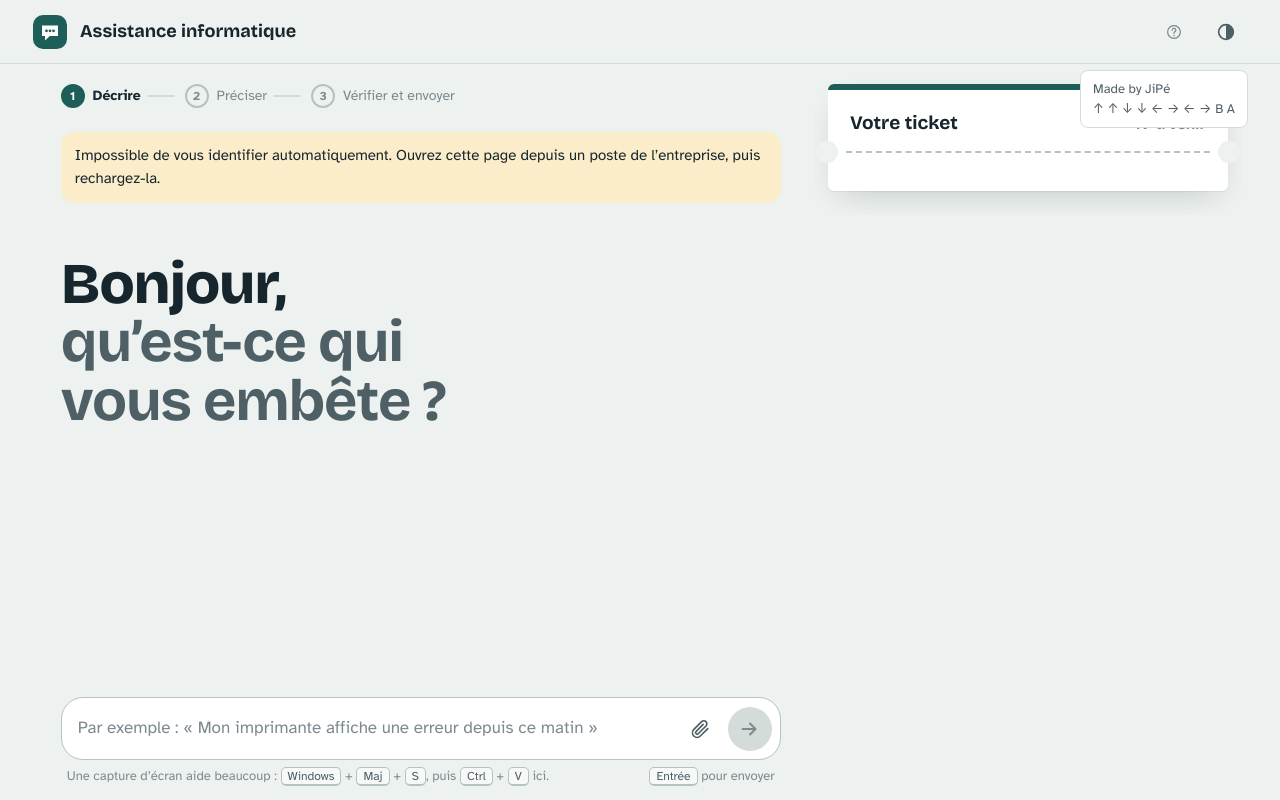
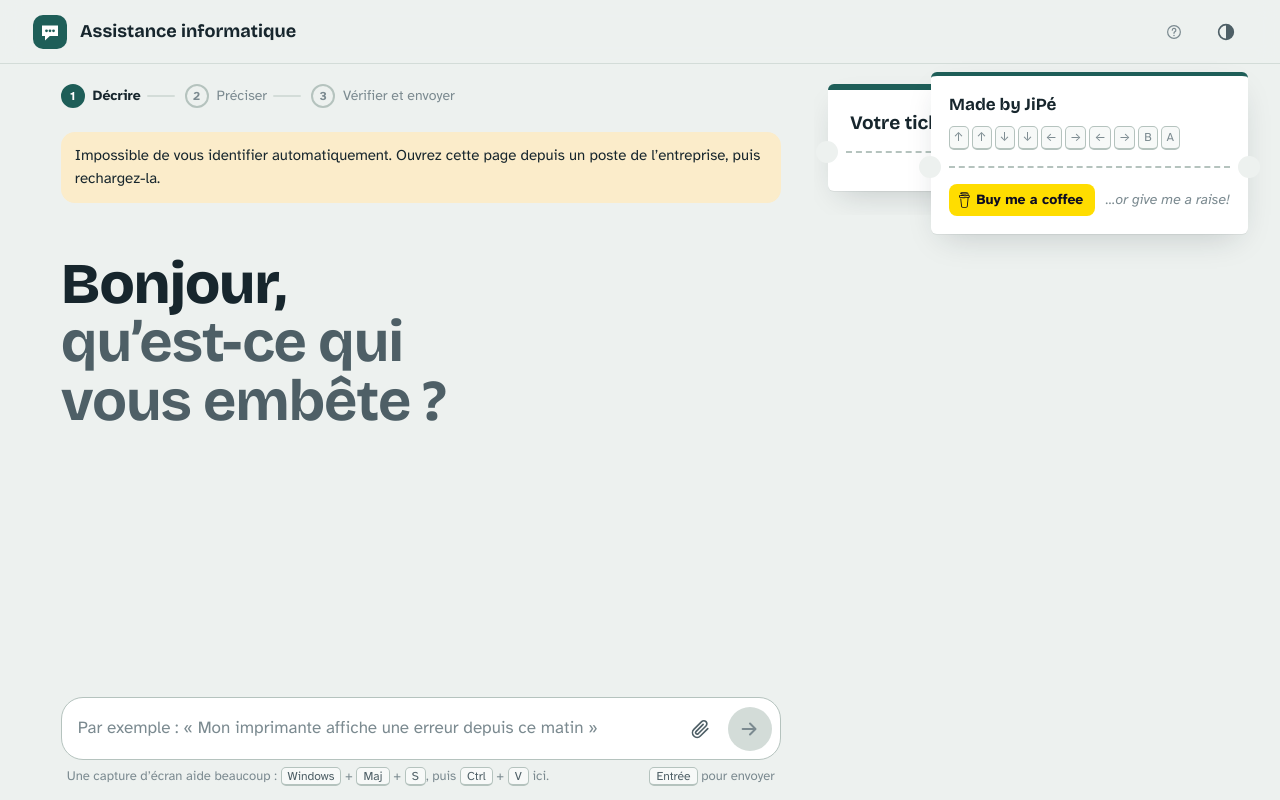
Before and after one commit to jpthony/HelpGLPI-Assistant, a plain HTML site: page frontend/index.html in a window 1280 px wide. Both pictures are taken after a click on the button 1174 px from the left and 31 px from the top of the page. Drawn offline with Linux system fonts and the light colour scheme; no server answers.

Commit message:
Refait « À propos » en talon de ticket, lien Buy Me a Coffee et doc GPO
- Bulle « À propos » : crédit, touches du code Konami, bouton Buy Me a Coffee officiel
- README : GPO navigateurs (nom court help, zones Intranet), section Soutien

Co-Authored-By: Claude Opus 5.5 <noreply@anthropic.com>

```diff
--- a/frontend/assets/css/app.css
+++ b/frontend/assets/css/app.css
@@ -264,8 +264,27 @@ body::before {
 .composer-hint { display: flex; justify-content: space-between; gap: 12px; padding: 6px 6px 0; font-size: .8125rem; color: var(--ink-3); }
 .about-btn { width: 32px; height: 32px; color: var(--ink-3); }
 .about-btn svg { width: 18px; height: 18px; }
-.about { inset: auto; top: calc(var(--topbar-h) + env(safe-area-inset-top, 0px) + 6px); right: clamp(16px, 3vw, 32px); margin: 0;
-  padding: 8px 12px; border: 1px solid var(--line); border-radius: var(--radius-s); background: var(--paper); color: var(--ink-2); font-size: .8125rem; }
+/* « À propos » : un talon de ticket, même papier que la fiche. */
+.about {
+  inset: auto; top: calc(var(--topbar-h) + env(safe-area-inset-top, 0px) + 8px); right: clamp(16px, 3vw, 32px); margin: 0;
+  width: max-content; max-width: calc(100vw - 32px); padding: 16px 18px 18px; overflow: visible;
+  border: 0; border-top: 4px solid var(--accent); border-radius: 6px; background: var(--paper); color: var(--ink-2);
+  box-shadow: var(--shadow-slip); font-size: .875rem;
+  opacity: 1; translate: 0; transition: opacity .15s, translate .15s, display .15s allow-discrete, overlay .15s allow-discrete;
+}
+@starting-style { .about:popover-open { opacity: 0; translate: 0 -4px; } }
+.about p { margin: 0; }
+.about-by { font-family: var(--font-display); font-weight: 700; font-size: 1.0625rem; color: var(--ink); }
+.about .about-keys { display: flex; gap: 3px; margin-top: 8px; }
+.about-keys kbd { min-width: 1.6em; text-align: center; padding: 1px 4px; color: var(--ink-3); }
+.about .perf { margin: 16px 0; }
+.about-tip { display: flex; flex-wrap: wrap; align-items: center; gap: 6px 10px; }
+.about-tip span { font-style: italic; color: var(--ink-3); }
+.bmc {
+  display: inline-flex; align-items: center; gap: 7px; min-height: 32px; padding: 0 12px 0 10px; border-radius: 8px;
+  background: #FFDD00; color: #0D0C22; font-weight: 700; text-decoration: none;
+}
+.bmc:hover { background: #F5D300; }
 kbd { font: inherit; font-size: .75rem; padding: 1px 6px; border: 1px solid var(--line-strong); border-bottom-width: 2px; border-radius: 5px; background: var(--surface); color: var(--ink-2); }
 
 .tray { display: flex; flex-wrap: wrap; gap: 8px; padding: 8px 0 4px; }
--- a/frontend/index.html
+++ b/frontend/index.html
@@ -31,7 +31,7 @@
     </a>
     <span class="topbar-spacer"></span>
     <button class="icon-btn about-btn" type="button" popovertarget="about" title="À propos" aria-label="À propos"><svg><use href="#i-help"/></svg></button>
-    <div class="about" id="about" popover>Made by JiPé<br> ↑ ↑ ↓ ↓ ← → ← → B A </div>
+    <div class="about" id="about" popover><p class="about-by">Made by JiPé</p><p class="about-keys" title="Un secret se cache ici…"><kbd>↑</kbd><kbd>↑</kbd><kbd>↓</kbd><kbd>↓</kbd><kbd>←</kbd><kbd>→</kbd><kbd>←</kbd><kbd>→</kbd><kbd>B</kbd><kbd>A</kbd></p><div class="perf" aria-hidden="true"></div><p class="about-tip"><a class="bmc" href="https://buymeacoffee.com/jpthony" target="_blank" rel="noopener"><img src="/assets/img/bmc-logo.svg" alt="" width="11" height="16">Buy me a coffee</a><span>…or give me a raise!</span></p></div>
     <button class="icon-btn" type="button" id="themeBtn" title="Thème : automatique" aria-label="Thème : automatique"><svg><use href="#i-theme-auto"/></svg></button>
     <a class="icon-btn" id="adminLink" href="/admin" title="Administration" aria-label="Administration" hidden><svg><use href="#i-gear"/></svg></a>
     <div class="user-chip" id="userChip" hidden><span class="avatar" id="avatar"></span><span class="name" id="userName"></span></div>
```
Also changed, not shown: frontend/admin.html (+1 -1 lines), frontend/assets/img/bmc-logo.svg (added), 1 other file.
